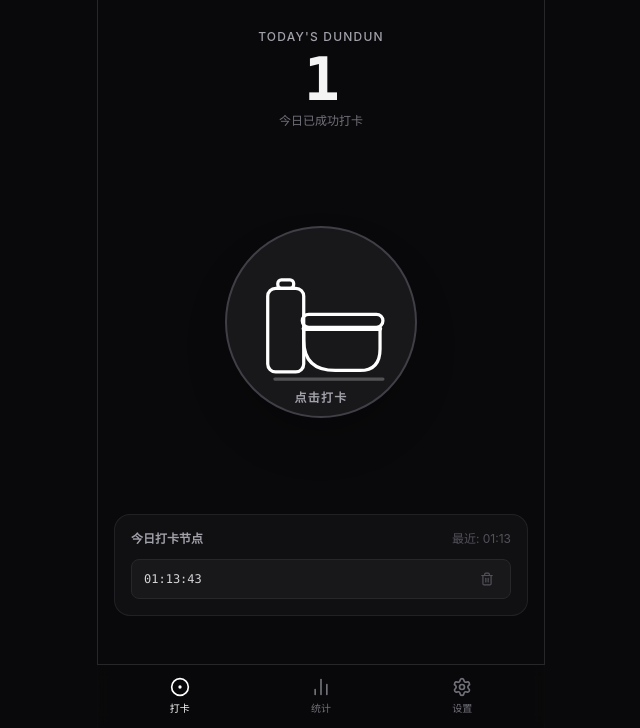
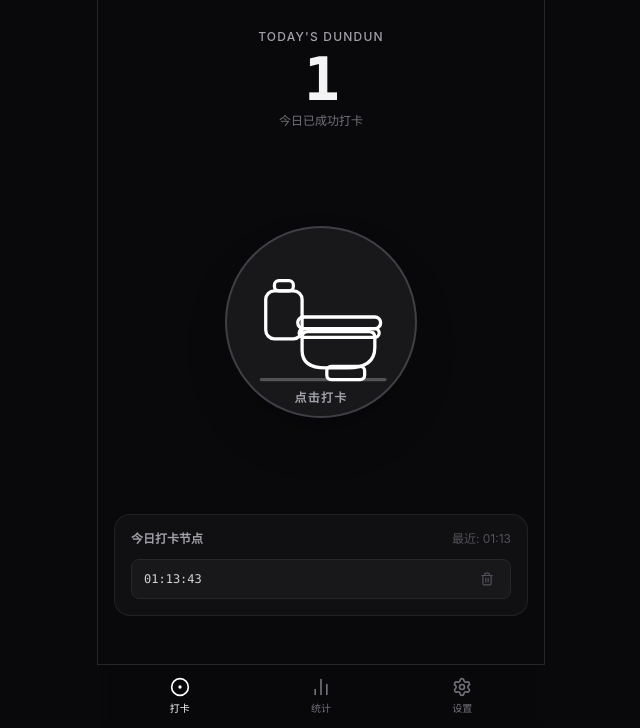
Before and after one commit to hjx1060550841-HE/-, a plain HTML site: page index.html in a window 1280 px wide. Both pictures are taken after a click on the button "点击打卡". Shown: the part 72-800 px from the top of the page, without its empty margins (319-959 px from the left). Drawn offline with nearby package versions, Linux system fonts and the light colour scheme.

Commit message:
重画侧面马桶图标并修复冲水音效

```diff
--- a/index.html
+++ b/index.html
@@ -124,13 +124,14 @@
         <div id="float-container" class="absolute inset-0 pointer-events-none z-20"></div>
 
         <button id="tap-btn" class="w-48 h-48 rounded-full bg-zinc-900 border-2 border-zinc-700 hover:border-white transition-all duration-150 flex flex-col items-center justify-center gap-2 shadow-2xl relative group">
-          <svg class="toilet-svg w-36 h-auto text-white" viewBox="0 0 200 200" fill="none" stroke="currentColor" stroke-width="4.5" stroke-linecap="round" stroke-linejoin="round">
-            <line x1="36" y1="196" x2="186" y2="196" stroke-opacity="0.25"/>
-            <rect x="40" y="58" width="22" height="12" rx="5"/>
-            <rect x="26" y="70" width="50" height="116" rx="11"/>
-            <path d="M76 126 L76 142 Q76 184 120 184 L154 184 Q182 184 182 154 L182 126"/>
-            <path d="M76 126 L182 126" stroke-width="6"/>
-            <rect class="toilet-lid" x="74" y="106" width="112" height="18" rx="9"/>
+          <svg class="toilet-svg w-40 h-auto text-white" viewBox="0 0 220 200" fill="none" stroke="currentColor" stroke-width="4.5" stroke-linecap="round" stroke-linejoin="round">
+            <line x1="28" y1="196" x2="198" y2="196" stroke-opacity="0.25"/>
+            <rect x="118" y="178" width="52" height="18" rx="6"/>
+            <rect x="34" y="74" width="50" height="66" rx="12"/>
+            <rect x="46" y="60" width="26" height="14" rx="6"/>
+            <path d="M84 138 L84 156 Q84 180 116 180 L146 180 Q184 180 184 152 L184 138 Q184 130 176 130 L92 130 Q84 130 84 138 Z"/>
+            <rect x="80" y="126" width="110" height="12" rx="6"/>
+            <rect class="toilet-lid" x="78" y="110" width="114" height="16" rx="8"/>
           </svg>
           <span class="text-xs tracking-widest text-zinc-400 font-bold group-active:text-white">点击打卡</span>
         </button>
@@ -380,36 +381,58 @@
       if (!settings.sound) return;
       const ctx = getAudioCtx();
       if (!ctx) return;
+
+      const schedule = () => {
         try {
           const t = ctx.currentTime;
 
-        // 水流：白噪声经过低通滤波，模拟“哗啦”冲水
+          // 主水流：白噪声 + 低通滤波（频率下扫），幅度快速冲起后渐弱
           const src = ctx.createBufferSource();
           src.buffer = getNoiseBuffer(ctx);
           const filter = ctx.createBiquadFilter();
           filter.type = 'lowpass';
-        filter.frequency.setValueAtTime(1400, t);
-        filter.frequency.exponentialRampToValueAtTime(260, t + 0.9);
-        const waterGain = ctx.createGain();
-        waterGain.gain.setValueAtTime(0.0001, t);
-        waterGain.gain.exponentialRampToValueAtTime(0.5, t + 0.1);
-        waterGain.gain.setValueAtTime(0.4, t + 0.55);
-        waterGain.gain.exponentialRampToValueAtTime(0.0001, t + 1.05);
-        src.connect(filter); filter.connect(waterGain); waterGain.connect(ctx.destination);
-        src.start(t); src.stop(t + 1.1);
+          filter.frequency.setValueAtTime(2200, t);
+          filter.frequency.exponentialRampToValueAtTime(320, t + 0.8);
+          const water = ctx.createGain();
+          water.gain.setValueAtTime(0.0001, t);
+          water.gain.exponentialRampToValueAtTime(0.85, t + 0.12);
+          water.gain.setValueAtTime(0.5, t + 0.5);
+          water.gain.exponentialRampToValueAtTime(0.0001, t + 1.1);
+          src.connect(filter); filter.connect(water); water.connect(ctx.destination);
+          src.start(t); src.stop(t + 1.15);
 
-        // 盖子合上的“咚”声
+          // 结尾“咕噜”回水：低频正弦下滑
           const osc = ctx.createOscillator();
+          const oscGain = ctx.createGain();
+          osc.type = 'sine';
+          osc.frequency.setValueAtTime(200, t + 0.45);
+          osc.frequency.exponentialRampToValueAtTime(80, t + 1.0);
+          oscGain.gain.setValueAtTime(0.0001, t + 0.45);
+          oscGain.gain.exponentialRampToValueAtTime(0.18, t + 0.6);
+          oscGain.gain.exponentialRampToValueAtTime(0.0001, t + 1.05);
+          osc.connect(oscGain); oscGain.connect(ctx.destination);
+          osc.start(t + 0.45); osc.stop(t + 1.05);
+
+          // 盖子合上“咚”一声
+          const thud = ctx.createOscillator();
           const thudGain = ctx.createGain();
-        osc.type = 'triangle';
-        osc.frequency.setValueAtTime(160, t + 0.6);
-        osc.frequency.exponentialRampToValueAtTime(70, t + 0.7);
-        thudGain.gain.setValueAtTime(0.0001, t + 0.6);
-        thudGain.gain.exponentialRampToValueAtTime(0.5, t + 0.62);
-        thudGain.gain.exponentialRampToValueAtTime(0.0001, t + 0.72);
-        osc.connect(thudGain); thudGain.connect(ctx.destination);
-        osc.start(t + 0.6); osc.stop(t + 0.72);
+          thud.type = 'triangle';
+          thud.frequency.setValueAtTime(150, t + 0.62);
+          thud.frequency.exponentialRampToValueAtTime(60, t + 0.72);
+          thudGain.gain.setValueAtTime(0.0001, t + 0.62);
+          thudGain.gain.exponentialRampToValueAtTime(0.5, t + 0.64);
+          thudGain.gain.exponentialRampToValueAtTime(0.0001, t + 0.74);
+          thud.connect(thudGain); thudGain.connect(ctx.destination);
+          thud.start(t + 0.62); thud.stop(t + 0.74);
         } catch (e) { console.error('Audio error:', e); }
+      };
+
+      // 先唤醒音频上下文再调度，确保首次点击也能出声
+      if (ctx.state === 'suspended') {
+        ctx.resume().then(schedule).catch(() => {});
+      } else {
+        schedule();
+      }
     }
 
     function triggerVibration() {
--- a/sw.js
+++ b/sw.js
@@ -1,5 +1,5 @@
 // 蹲蹲记 Service Worker —— 缓存核心资源，支持离线打开
-const CACHE_NAME = 'dundunji-v1.1.0';
+const CACHE_NAME = 'dundunji-v1.2.0';
 const ASSETS = [
   './',
   './index.html',
```
Lines whose indentation alone changed are shown as unchanged.
